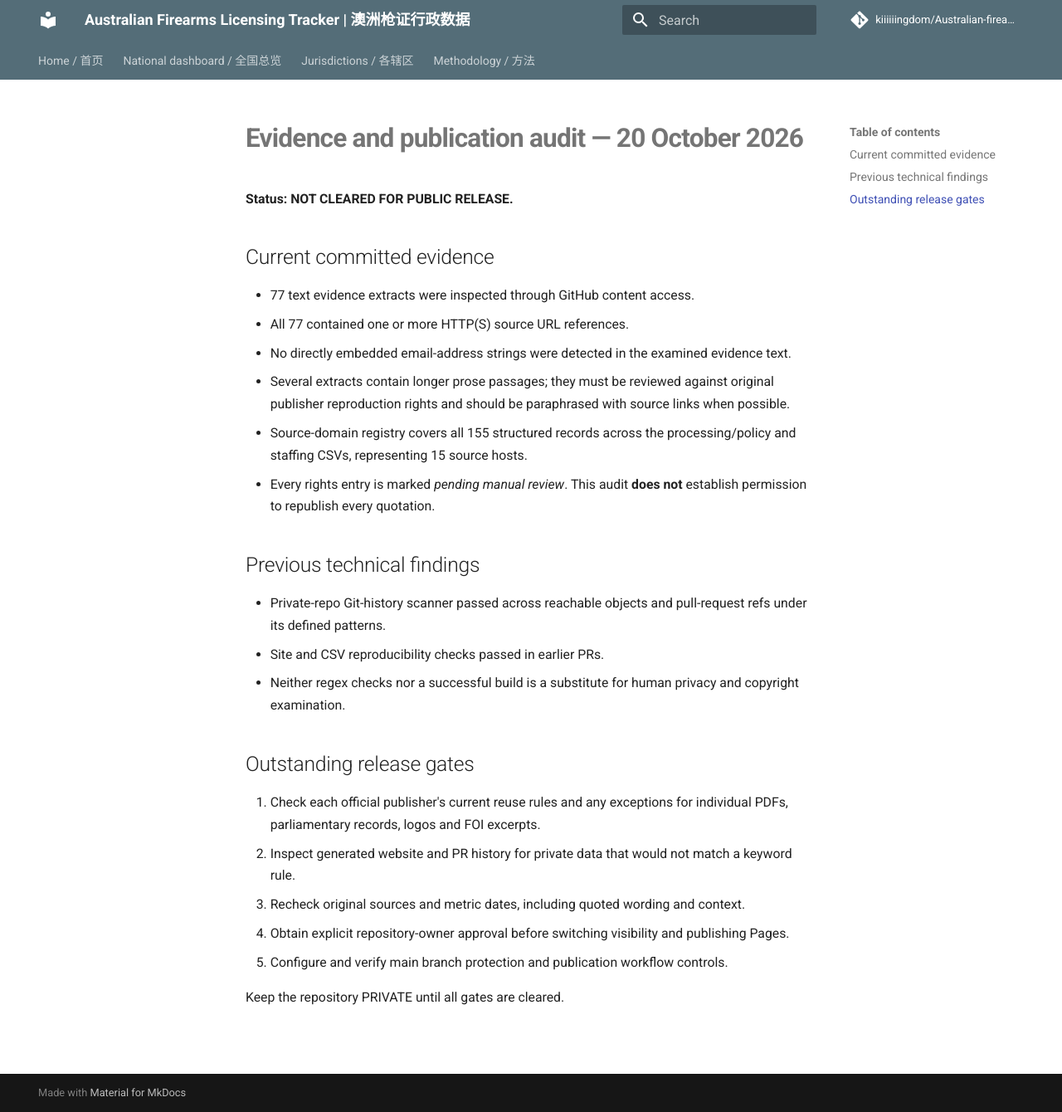
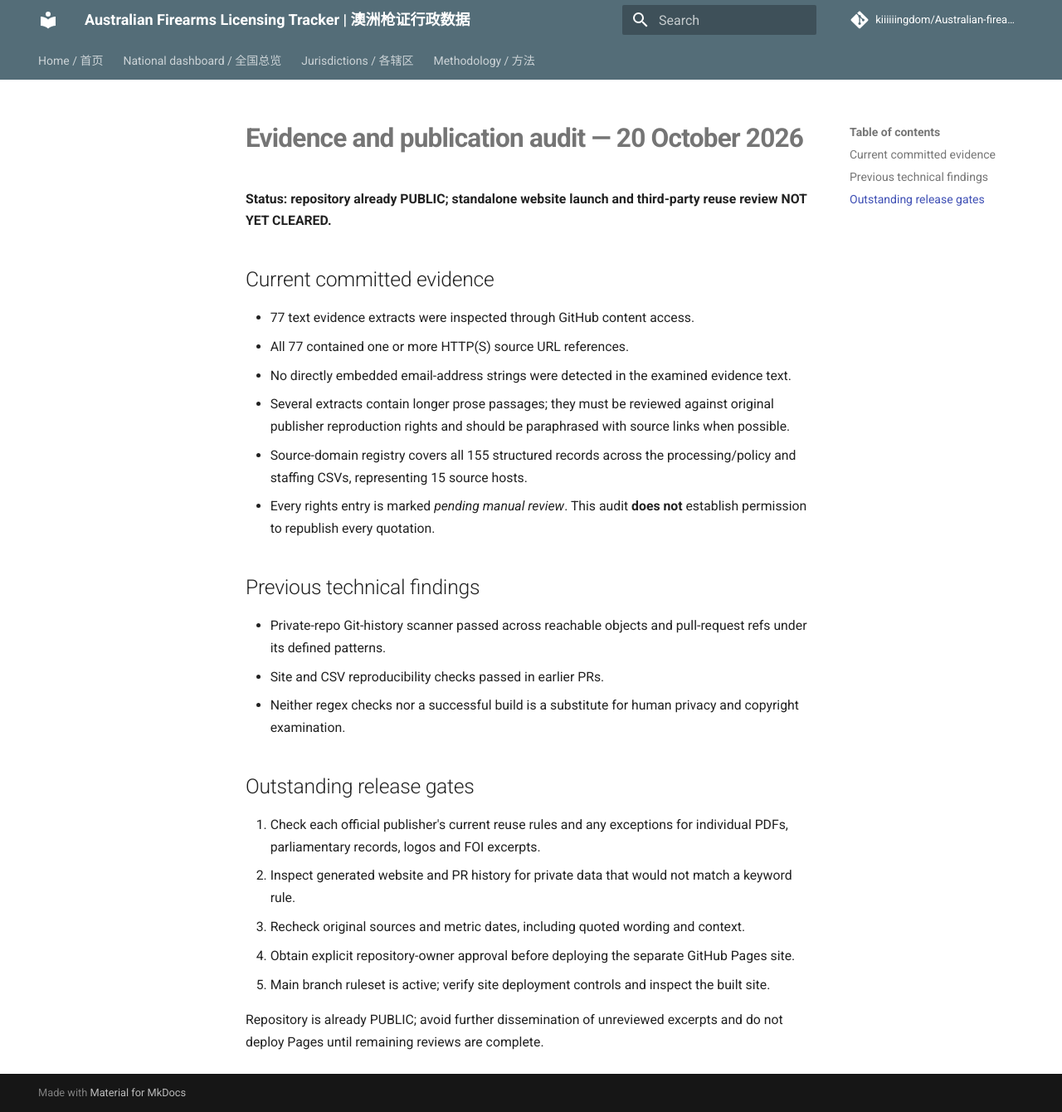
Before and after one commit to kiiiiiingdom/Australian-firearms-licensing-backlog-tracker, an MkDocs documentation site: the page built from docs/evidence-audit-2026-10-20.md, in a window 1280 px wide and 1340 px high. Shown: the whole window at 83% size. Built offline with MkDocs 1.6.1 and Material for MkDocs 9.7.7, drawn with Linux system fonts in a browser that asks for light colours; comment, search, counter and statistics services are not loaded.

Commit message:
docs: accurately reflect public repository and pending separate Pages review

```diff
--- a/docs/evidence-audit-2026-10-20.md
+++ b/docs/evidence-audit-2026-10-20.md
@@ -1,6 +1,6 @@
 # Evidence and publication audit — 20 October 2026
 
-**Status: NOT CLEARED FOR PUBLIC RELEASE.**
+**Status: repository already PUBLIC; standalone website launch and third-party reuse review NOT YET CLEARED.**
 
 ## Current committed evidence
 
@@ -22,7 +22,7 @@
 1. Check each official publisher's current reuse rules and any exceptions for individual PDFs, parliamentary records, logos and FOI excerpts.
 2. Inspect generated website and PR history for private data that would not match a keyword rule.
 3. Recheck original sources and metric dates, including quoted wording and context.
-4. Obtain explicit repository-owner approval before switching visibility and publishing Pages.
-5. Configure and verify main branch protection and publication workflow controls.
+4. Obtain explicit repository-owner approval before deploying the separate GitHub Pages site.
+5. Main branch ruleset is active; verify site deployment controls and inspect the built site.
 
-Keep the repository PRIVATE until all gates are cleared.
+Repository is already PUBLIC; avoid further dissemination of unreviewed excerpts and do not deploy Pages until remaining reviews are complete.
```
